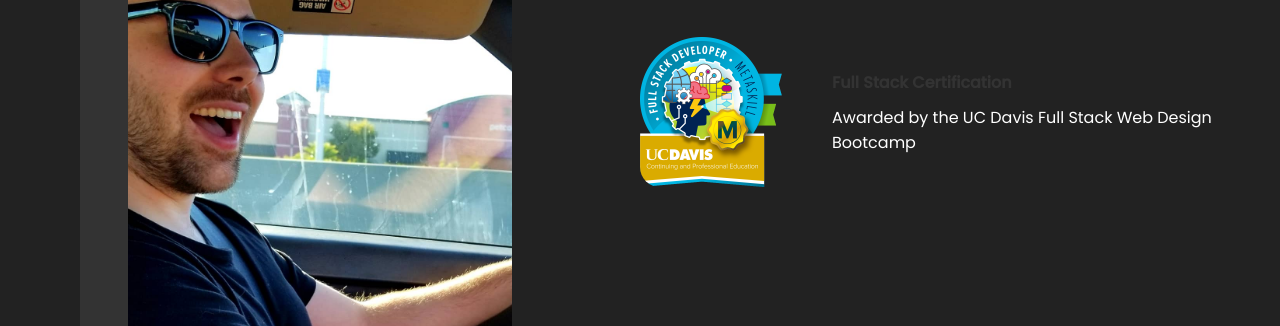
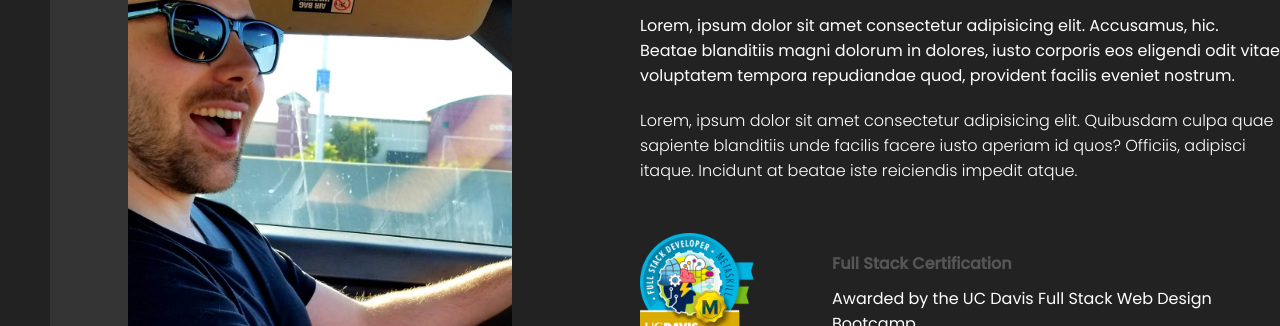
Before and after one commit to IGuessImNick/react-portfolio, a React (Create React App) app: page / in a window 1280 px wide. Shown: the part 1051-1377 px from the top of the page. Built offline with nearby package versions, Linux system fonts and the light colour scheme.

Commit message:
finished up mobile view

```diff
--- a/src/components/about/about.css
+++ b/src/components/about/about.css
@@ -15,13 +15,12 @@
 
   .a-right {
     flex: 1;
-    height: 100%;
   }
 
   .a-card.bg {
     position: absolute;
-    top: 80px;
-    left: 80px;
+    top: 50px;
+    left: 50px;
     background-color: #333;
   }
 
@@ -40,8 +39,8 @@
   }
 
   .a-award-img {
-    width: 150px;
-    height: 150px;
+    width: 120px;
+    height: 120px;
     border-radius: 20px;
   }
 
@@ -53,28 +52,28 @@
     margin: 20px 0px;
   }
 
-.a-desc {
+  .a-desc{
       font-weight: 300;
   }
 
-.a-award {
+  .a-award{
       margin-top: 50px;
       display: flex;
       align-items: center;
       justify-content: space-between;
   }
 
-.a-award-texts {
+  .a-award-texts{
       width: 70%;
   }
 
-.a-award-title {
+  .a-award-title{
       font-weight: bold;
-    color: #333;
+      color: #555;
       margin-bottom: 10px;
   }
 
-@media screen and (max-width: 480px) {
+  @media screen and (max-width:480px) {
       .a{
         flex-direction: column;
         text-align: center;
@@ -93,7 +92,7 @@
         display: none;
       }
 
-    .a-right {
+      .a-right{
         padding: 20px;
       }
   }
--- a/src/components/contact/contact.css
+++ b/src/components/contact/contact.css
@@ -112,4 +112,8 @@ button {
         margin: 10px;
         margin-left: 0;
     }
+
+    button {
+        margin-top: 10px;
+    }
 }
```
Lines whose indentation alone changed are shown as unchanged.
